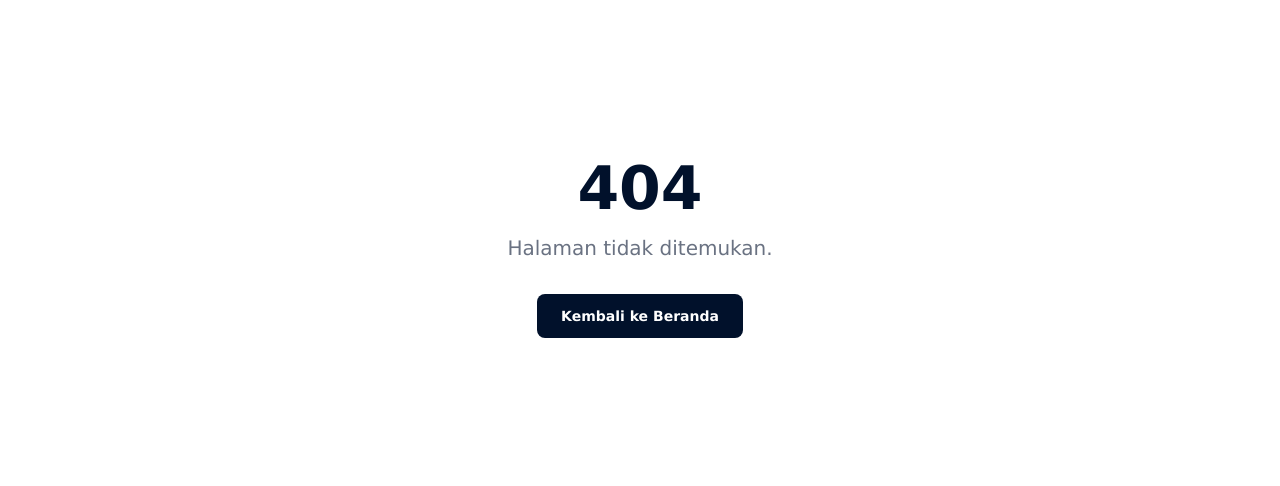
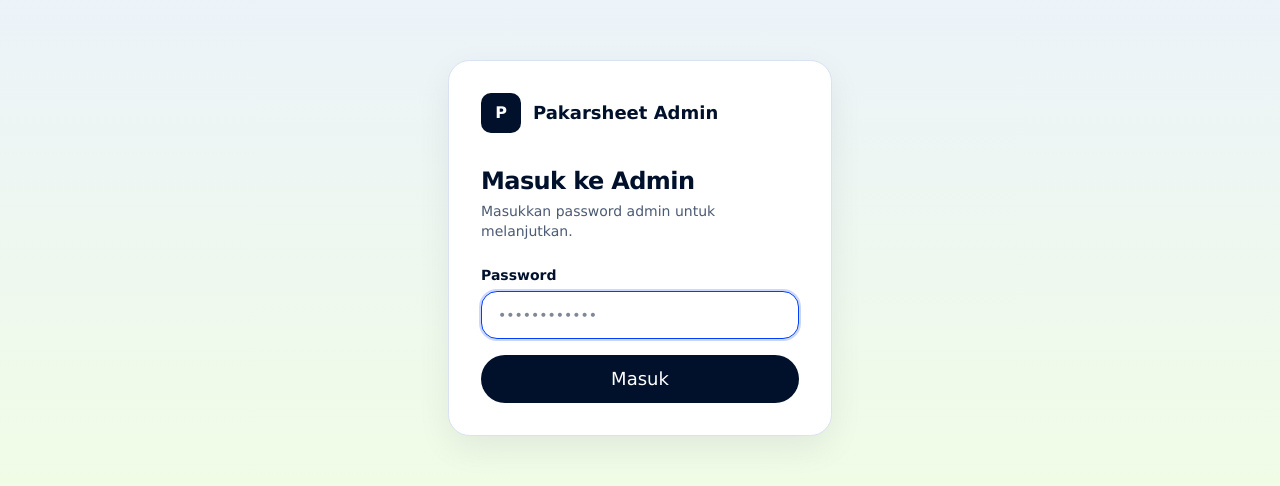
Before and after one commit to pakarsheet/Landing-Page---Pakarsheet, a Next.js app: page /admin-login in a window 1280 px wide. Before the commit this address had no page. Shown: the part 152-638 px from the top of the page. Built offline with nearby package versions, Linux system fonts and the light colour scheme; a web font is replaced by a local one.

Commit message:
feat: admin auth via proxy middleware + login page

```diff
--- /dev/null
+++ b/app/admin-login/AdminLoginForm.tsx
@@ -0,0 +1,58 @@
+"use client";
+
+import { useState, useTransition } from "react";
+import { useSearchParams } from "next/navigation";
+import { loginAction } from "./actions";
+
+export function AdminLoginForm() {
+  const searchParams = useSearchParams();
+  const from = searchParams.get("from") ?? "/admin";
+  const [error, setError] = useState("");
+  const [isPending, startTransition] = useTransition();
+
+  function handleSubmit(e: React.FormEvent<HTMLFormElement>) {
+    e.preventDefault();
+    const fd = new FormData(e.currentTarget);
+    startTransition(async () => {
+      const result = await loginAction(fd, from);
+      if (result?.error) setError(result.error);
+    });
+  }
+
+  return (
+    <form onSubmit={handleSubmit} className="mt-6 space-y-4">
+      <div>
+        <label
+          htmlFor="password"
+          className="mb-1.5 block text-sm font-semibold text-ink"
+        >
+          Password
+        </label>
+        <input
+          id="password"
+          name="password"
+          type="password"
+          required
+          autoFocus
+          autoComplete="current-password"
+          className="h-12 w-full rounded-2xl border border-line bg-white px-4 text-sm text-ink outline-none transition focus:border-cobalt focus:ring-2 focus:ring-cobalt/20"
+          placeholder="••••••••••••"
+        />
+      </div>
+
+      {error && (
+        <p className="rounded-xl bg-red-50 px-4 py-2.5 text-sm font-semibold text-red-600">
+          {error}
+        </p>
+      )}
+
+      <button
+        type="submit"
+        disabled={isPending}
+        className="h-12 w-full rounded-full bg-ink text-sm font-semibold text-white transition hover:bg-cobalt disabled:opacity-60"
+      >
+        {isPending ? "Memverifikasi…" : "Masuk"}
+      </button>
+    </form>
+  );
+}
--- /dev/null
+++ b/app/admin-login/actions.ts
@@ -0,0 +1,38 @@
+"use server";
+
+import { cookies } from "next/headers";
+import { redirect } from "next/navigation";
+
+const COOKIE_NAME = "admin_session";
+// Cookie hidup 7 hari
+const MAX_AGE = 60 * 60 * 24 * 7;
+
+export async function loginAction(
+  formData: FormData,
+  from: string
+): Promise<{ error: string } | never> {
+  const password = formData.get("password")?.toString() ?? "";
+  const secret = process.env.ADMIN_SECRET;
+
+  if (!secret) {
+    return { error: "Admin belum dikonfigurasi." };
+  }
+
+  if (password !== secret) {
+    return { error: "Password salah. Coba lagi." };
+  }
+
+  // Set cookie httpOnly — tidak bisa dibaca JS di browser
+  const cookieStore = await cookies();
+  cookieStore.set(COOKIE_NAME, secret, {
+    httpOnly: true,
+    secure: process.env.NODE_ENV === "production",
+    sameSite: "lax",
+    maxAge: MAX_AGE,
+    path: "/",
+  });
+
+  // Redirect ke halaman admin (atau halaman asal)
+  const destination = from.startsWith("/admin") ? from : "/admin";
+  redirect(destination);
+}
--- /dev/null
+++ b/app/admin-login/page.tsx
@@ -0,0 +1,31 @@
+import { Suspense } from "react";
+import { AdminLoginForm } from "./AdminLoginForm";
+
+export default function AdminLoginPage() {
+  return (
+    <div className="flex min-h-screen items-center justify-center bg-[linear-gradient(180deg,#eaf0ff_0%,#f2ffe0_100%)] px-4">
+      <div className="w-full max-w-sm rounded-3xl border border-line bg-white p-8 shadow-card">
+        {/* Logo */}
+        <div className="mb-8 flex items-center gap-3">
+          <span className="grid h-10 w-10 place-items-center rounded-[10px] bg-ink font-primary text-base font-semibold text-white">
+            P
+          </span>
+          <span className="font-primary text-lg font-semibold text-ink">
+            Pakarsheet Admin
+          </span>
+        </div>
+
+        <h1 className="font-primary text-2xl font-semibold tracking-tight text-ink">
+          Masuk ke Admin
+        </h1>
+        <p className="mt-1 font-secondary text-sm text-muted">
+          Masukkan password admin untuk melanjutkan.
+        </p>
+
+        <Suspense fallback={null}>
+          <AdminLoginForm />
+        </Suspense>
+      </div>
+    </div>
+  );
+}
--- /dev/null
+++ b/app/admin-logout/route.ts
@@ -0,0 +1,8 @@
+import { cookies } from "next/headers";
+import { redirect } from "next/navigation";
+
+export async function GET() {
+  const cookieStore = await cookies();
+  cookieStore.delete("admin_session");
+  redirect("/admin-login");
+}
--- /dev/null
+++ b/proxy.ts
@@ -0,0 +1,32 @@
+import { NextRequest, NextResponse } from "next/server";
+
+const COOKIE_NAME = "admin_session";
+const LOGIN_PATH = "/admin-login";
+
+export function proxy(req: NextRequest) {
+  const { pathname } = req.nextUrl;
+
+  // Hanya proteksi /admin dan semua sub-path-nya
+  if (!pathname.startsWith("/admin")) return NextResponse.next();
+
+  const session = req.cookies.get(COOKIE_NAME)?.value;
+  const secret = process.env.ADMIN_SECRET;
+
+  if (!secret) {
+    return new NextResponse("Admin not configured.", { status: 503 });
+  }
+
+  if (session === secret) {
+    return NextResponse.next();
+  }
+
+  // Belum login — redirect ke halaman login
+  const loginUrl = req.nextUrl.clone();
+  loginUrl.pathname = LOGIN_PATH;
+  loginUrl.searchParams.set("from", pathname);
+  return NextResponse.redirect(loginUrl);
+}
+
+export const config = {
+  matcher: ["/admin/:path*"],
+};
```
